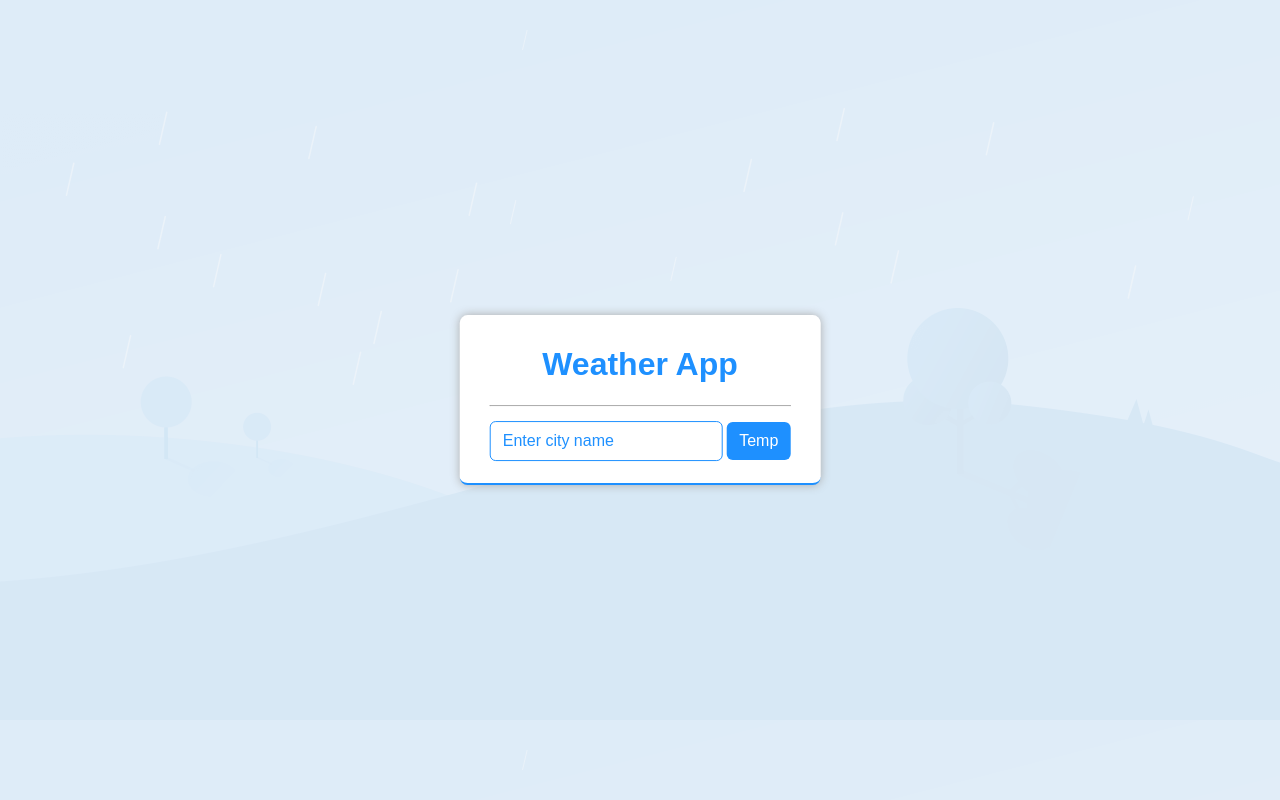
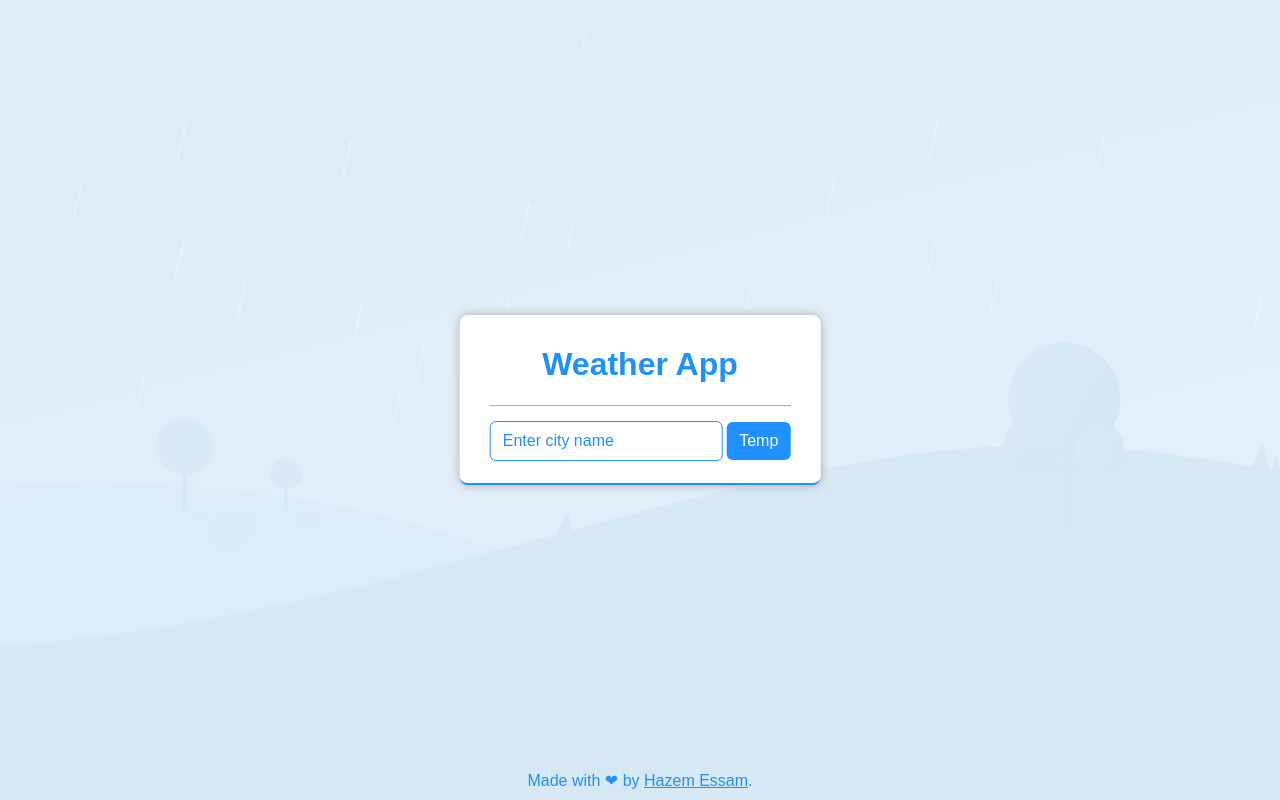
Before and after one commit to hazemessam/weather-app, a plain HTML site: page index.html in a window 1280 px wide. Drawn offline with Linux system fonts and the light colour scheme.

Commit message:
add footer

```diff
--- a/index.html
+++ b/index.html
@@ -2,6 +2,7 @@
 <html>
 <head>
 	<meta charset="UTF-8">
+	<meta name="viewport" content="width=device-width, initial-scale=1.0">
 	<title>Weather</title>
 	<link rel="stylesheet" href="style.css">
 </head>
@@ -18,6 +19,10 @@
 			<div class="holder" id = "temp-holder"></div>
 		</div>
 	</div>
+    <footer>
+		Made with <span>&#10084;</span> by
+		<a href="http://www.linkedin.com/in/hazemessamsaleh" target="_blank">Hazem Essam</a>.
+	</footer>
 	<script src="app.js" type="text/javascript"></script>
 </body>
 </html>
--- a/style.css
+++ b/style.css
@@ -11,6 +11,11 @@ body {
     font-family: Arial, Helvetica, sans-serif;
     text-align: center;
     background-image: url('./img/bg.min.png');
+    background-size: cover;
+    width: 100vw;
+    height: 100vh;
+    padding: 0;
+    margin: 0;
     color: var(--main-color);
 }
 
@@ -92,3 +97,16 @@ button#get-temp:hover {
 #temp-holder span {
     color: #FBDE44FF;
 }
+
+footer {
+    position: absolute;
+    left: 0;
+    bottom: 0;
+    width: 100%;
+    text-align: center;
+    padding: 10px 0;
+}
+
+footer a {
+    color: var(--main-color);
+}
```
